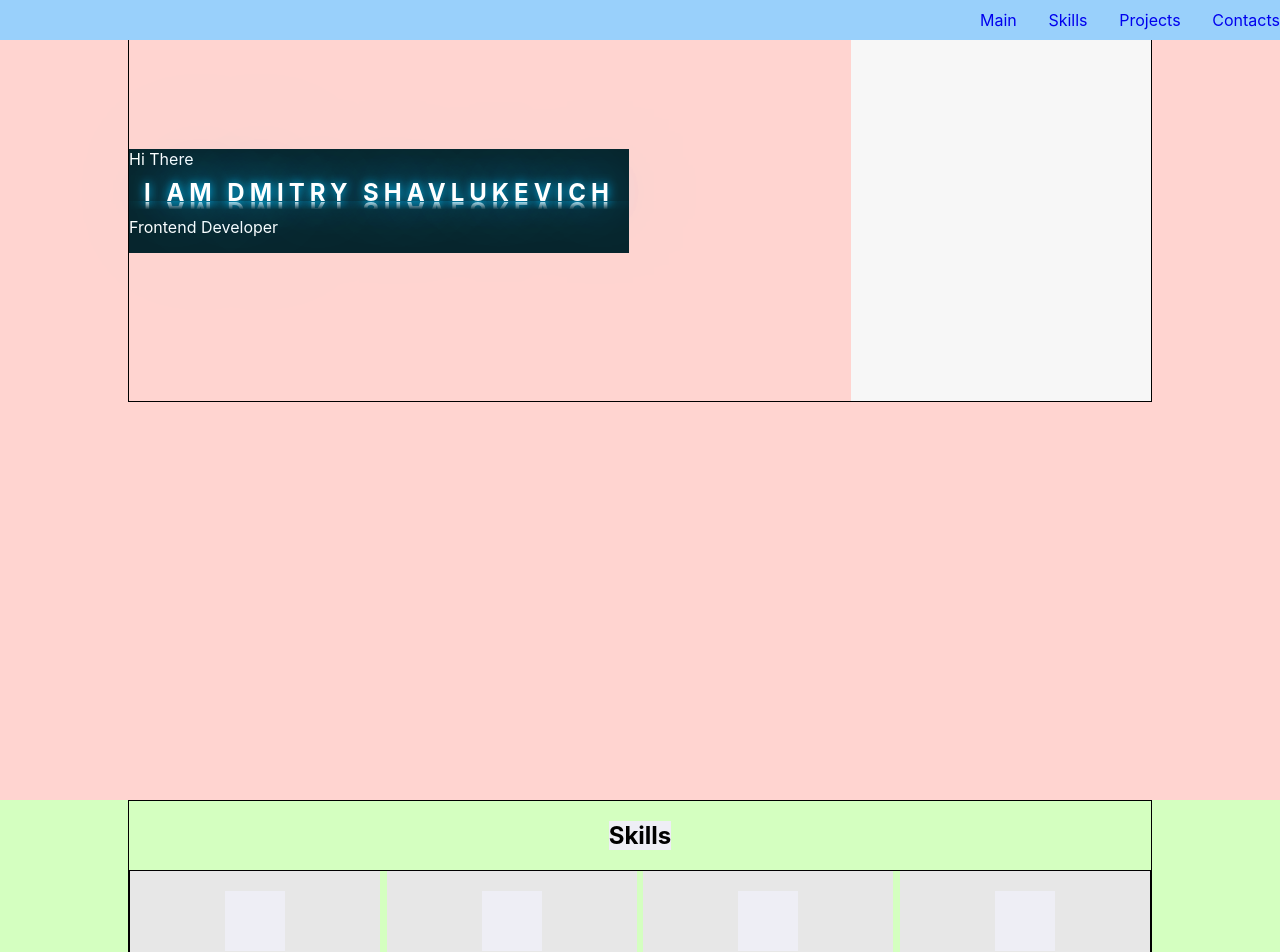
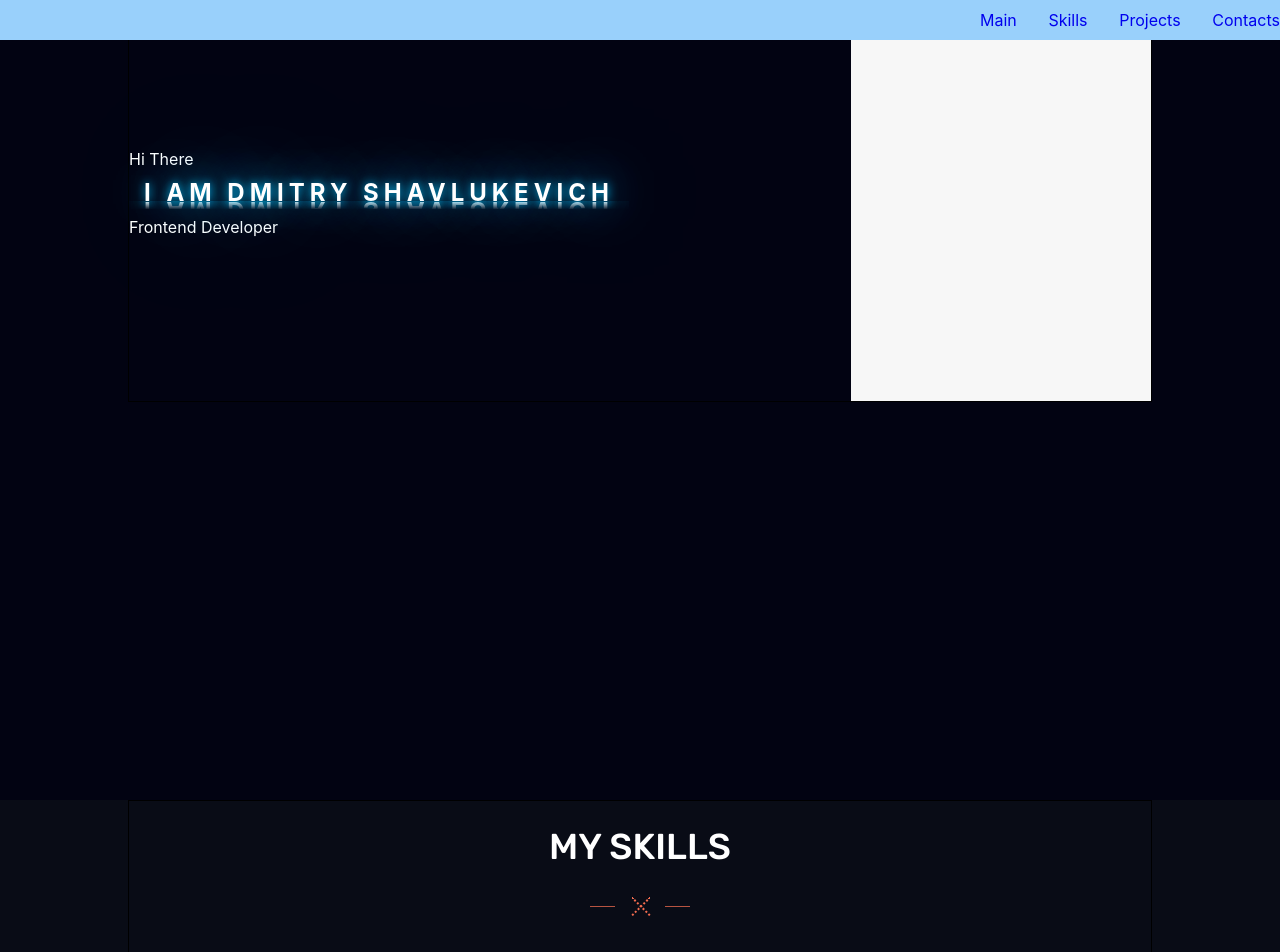
Before and after one commit to SHDGMSQ/Portfolio, a React (Create React App) app: page /#/main in a window 1280 px wide. Shown: the top 952 px of the page. Built offline with nearby package versions, Linux system fonts and the light colour scheme.

Commit message:
need to do title component

```diff
--- a/public/index.html
+++ b/public/index.html
@@ -1,20 +1,24 @@
 <!DOCTYPE html>
 <html lang="en">
 <head>
-    <meta charset="utf-8" />
-    <link rel="icon" href="%PUBLIC_URL%/favicon.ico" />
-    <meta name="viewport" content="width=device-width, initial-scale=1" />
-    <meta name="theme-color" content="#000000" />
+    <meta charset="utf-8"/>
+    <link rel="icon" href="%PUBLIC_URL%/favicon.ico"/>
+    <meta name="viewport" content="width=device-width, initial-scale=1"/>
+    <meta name="theme-color" content="#000000"/>
     <meta
             name="description"
             content="Web site created using create-react-app"
     />
-    <link rel="apple-touch-icon" href="%PUBLIC_URL%/logo192.png" />
+    <link rel="apple-touch-icon" href="%PUBLIC_URL%/logo192.png"/>
     <!--
       manifest.json provides metadata used when your web app is installed on a
       user's mobile device or desktop. See https://developers.google.com/web/fundamentals/web-app-manifest/
     -->
-    <link rel="manifest" href="%PUBLIC_URL%/manifest.json" />
+    <link rel="manifest" href="%PUBLIC_URL%/manifest.json"/>
+    <link rel="preconnect" href="https://fonts.googleapis.com">
+    <link rel="preconnect" href="https://fonts.gstatic.com" crossorigin>
+    <link href="https://fonts.googleapis.com/css2?family=Rubik:wght@300;400;500;600;700;800;900&display=swap"
+          rel="stylesheet">
     <!--
       Notice the use of %PUBLIC_URL% in the tags above.
       It will be replaced with the URL of the `public` folder during the build.
--- a/src/App.css
+++ b/src/App.css
@@ -5,3 +5,6 @@
 .App {
     min-width: 100%;
 }
+body {
+    background: #020312;
+}
--- a/src/contacts/Contacts.module.css
+++ b/src/contacts/Contacts.module.css
@@ -1,6 +1,6 @@
 .contactsBlock {
     min-height: 45vh;
-    background-color: #1de362;
+    background-color: #020312;
 }
 
 .contactsContainer {
--- a/src/footer/Footer.module.css
+++ b/src/footer/Footer.module.css
@@ -1,6 +1,6 @@
 .footerBlock {
     max-height: 25vh;
-    background-color: rgba(178, 180, 93, 0.56);
+    background-color: #020312;
 }
 
 .footerContainer {
--- a/src/hireScope/HireScope.module.css
+++ b/src/hireScope/HireScope.module.css
@@ -1,6 +1,6 @@
 .hireBlock {
     min-height: 25vh;
-    background-color: rgba(192, 224, 71, 0.47);
+    background-color: #020312;
 }
 
 .hireContainer {
--- a/src/main/Main.module.css
+++ b/src/main/Main.module.css
@@ -1,11 +1,10 @@
 .mainBlock {
     min-height: 100vh;
-    background-color: #ffd4d0;
+    background-color: #020312;
 }
 
 .text {
     width: 500px;
-    background-color: #07252d;
 }
 
 .text h1 {
--- a/src/projects/Projects.module.css
+++ b/src/projects/Projects.module.css
@@ -6,6 +6,7 @@
 .projectsContainer {
     flex-direction: column;
     justify-content: flex-start;
+    background-color: #54595F;;
 }
 
 .title {
--- a/src/skills/Skills.module.css
+++ b/src/skills/Skills.module.css
@@ -1,6 +1,6 @@
 .skillsBlock {
     min-height: 100vh;
-    background-color: #d4ffc0;
+    background-color: rgba(29,33,36,0.3);
 }
 
 .skillsContainer {
@@ -8,10 +8,63 @@
     justify-content: flex-start;
 }
 
+.textCenter {
+    position: relative;
+    display: inline-block;
+    text-align: center;
+    margin-bottom: 30px;
+}
 .title {
-    background-color: #eeeef5;
+    text-align: center;
+    margin: -11px 0px 60px 0px;
+}
+.title h2 {
+    font-family: 'Rubik', sans-serif;
+    color: #ffffff;
+    font-size: 2.25rem;
+    font-weight: 500;
+    text-transform: uppercase;
+    line-height: 1.5em;
+    letter-spacing: 0.015px;
+    margin-bottom: 20px;
 }
 
+.textCenter::before {
+    content: "";
+    width: 25px;
+    height: 1px;
+    position: absolute;
+    left: -50px;
+    top: 12px;
+    opacity: 0.75;
+    background: #f26c4f;
+}
+.textCenter span:nth-child(1) {
+    position: absolute;
+    width: 2px;
+    height: 25px;
+    border-right: 2px dotted;
+    transform: rotate(45deg);
+    border-right-color: #f26c4f
+}
+.textCenter span:nth-child(2) {
+    position: absolute;
+    width: 2px;
+    height: 25px;
+    border-right: 2px dotted;
+    transform: rotate(-45deg);
+    border-right-color: #f26c4f
+}
+.textCenter::after {
+    content: "";
+    width: 25px;
+    height: 1px;
+    position: absolute;
+    right: -50px;
+    top: 12px;
+    opacity: 0.75;
+    background: #f26c4f;
+}
 .skills {
     border: 1px solid;
     width: 100%;
--- a/src/skills/Skills.tsx
+++ b/src/skills/Skills.tsx
@@ -7,9 +7,15 @@ import {Skill} from './skill/Skill';
 export const Skills = () => {
     return (
         <>
-            <div id='skills' className={style.skillsBlock}>
+            <div className={style.skillsBlock}>
                 <div className={`${styleContainer.container} ${style.skillsContainer}`}>
-                    <h2 className={style.title}>Skills</h2>
+                    <div className={style.title}>
+                        <h2>My Skills</h2>
+                        <div className={style.textCenter}>
+                            <span></span>
+                            <span></span>
+                        </div>
+                    </div>
                     <div className={style.skills}>
                         <Skill title={'JS'}
                                description="Hi, it is my JS skill11111 11111111111111 111111111111 111111111 111111111111 11111111 11111 111111111111 1111111111111 1111111111111 111111111111111111111111"/>
```
Lines whose indentation alone changed are shown as unchanged.
